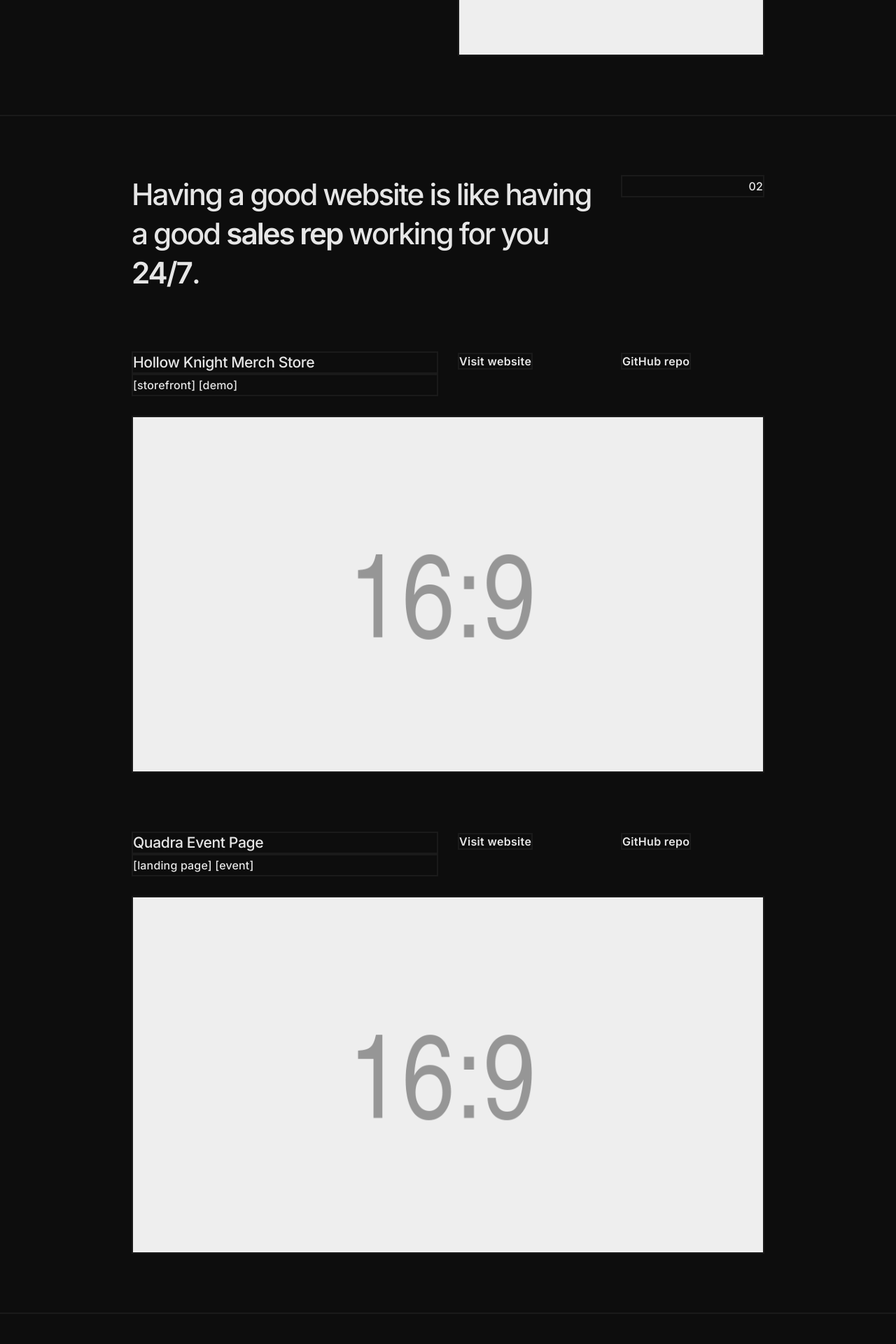
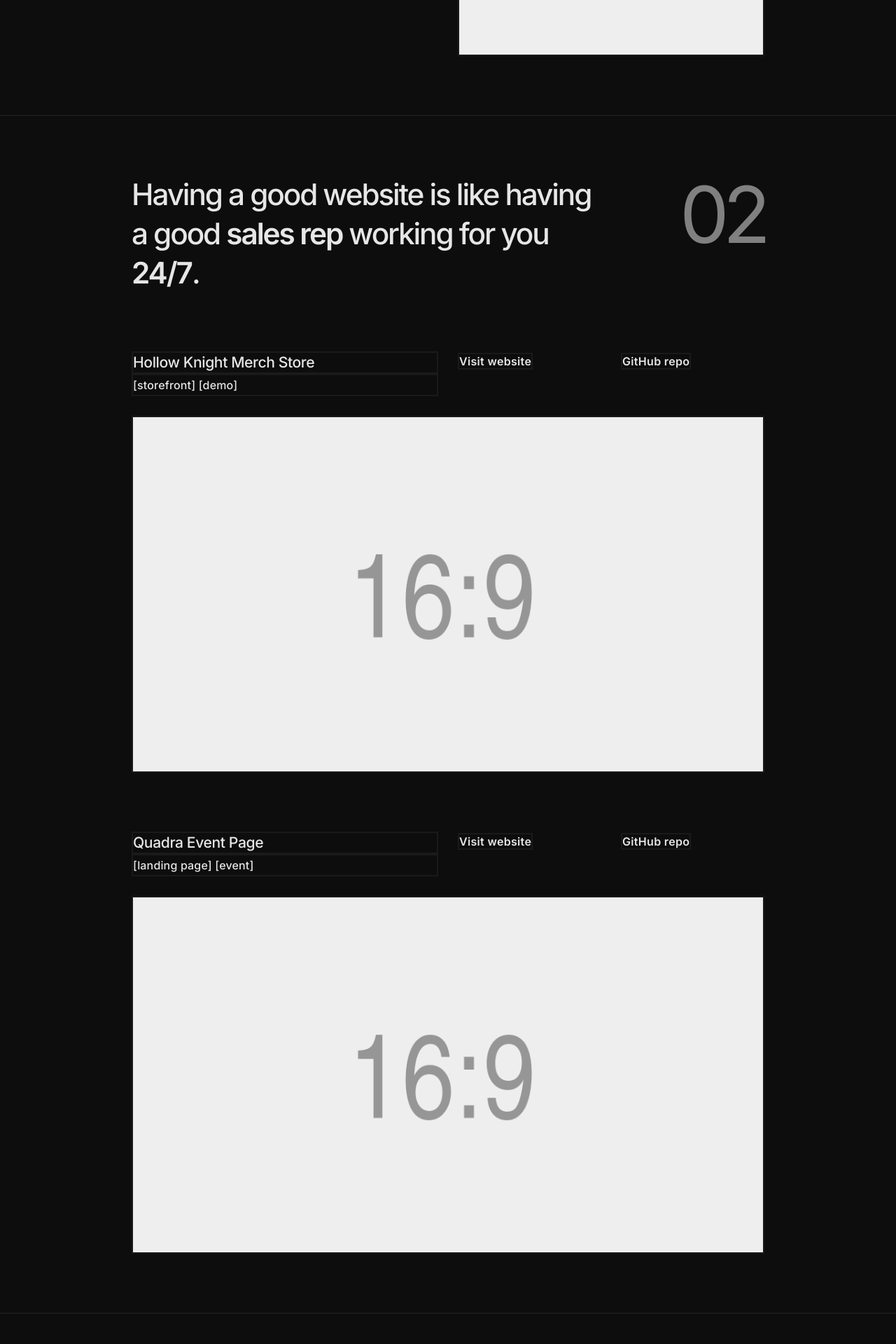
Before and after one commit to jingtianfeng/jtfeng-personal-1, a Jekyll site: the page built from index.html, in a window 1280 px wide. Shown: the part 1306-3226 px from the top of the page at 70% size. Built offline with Jekyll 4.4.1, drawn with Linux system fonts in a browser that asks for light colours.

Commit message:
Update index: style 02 and 03

```diff
--- a/index.html
+++ b/index.html
@@ -78,7 +78,9 @@ title: Front-End Developer
                 </h2>
             </div>
             <div class="col-1">
-                <div class="border border-dark text-end">02</div>
+                <div class="text-end text-muted display-3 letter-spacing-n8">
+                    02
+                </div>
             </div>
         </div>
         <div class="row gy-4 mt-5">
@@ -156,7 +158,9 @@ title: Front-End Developer
                 </h2>
             </div>
             <div class="col-1">
-                <div class="border border-dark text-end">03</div>
+                <div class="text-end text-muted display-3 letter-spacing-n8">
+                    03
+                </div>
             </div>
         </div>
         <div class="row gy-4 mt-4">
```
